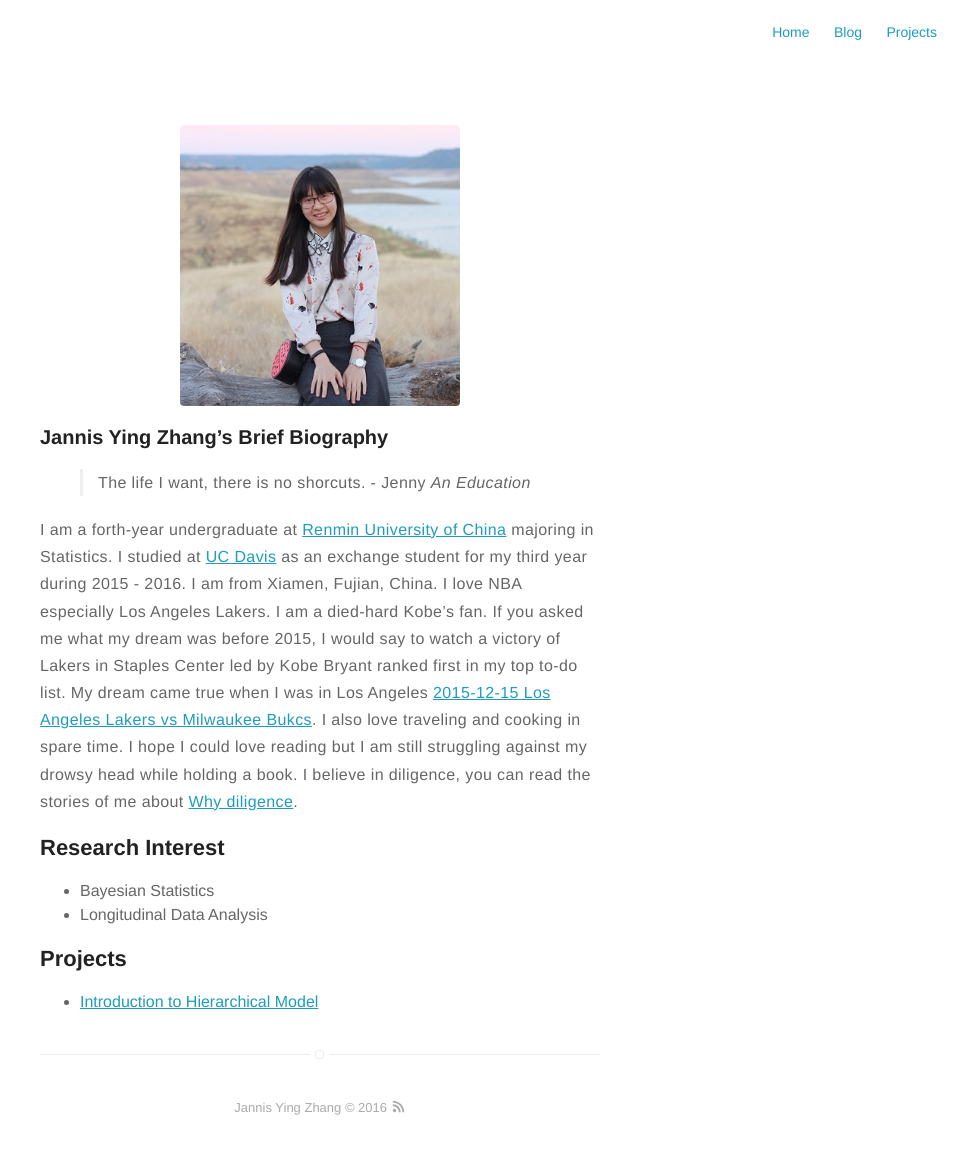
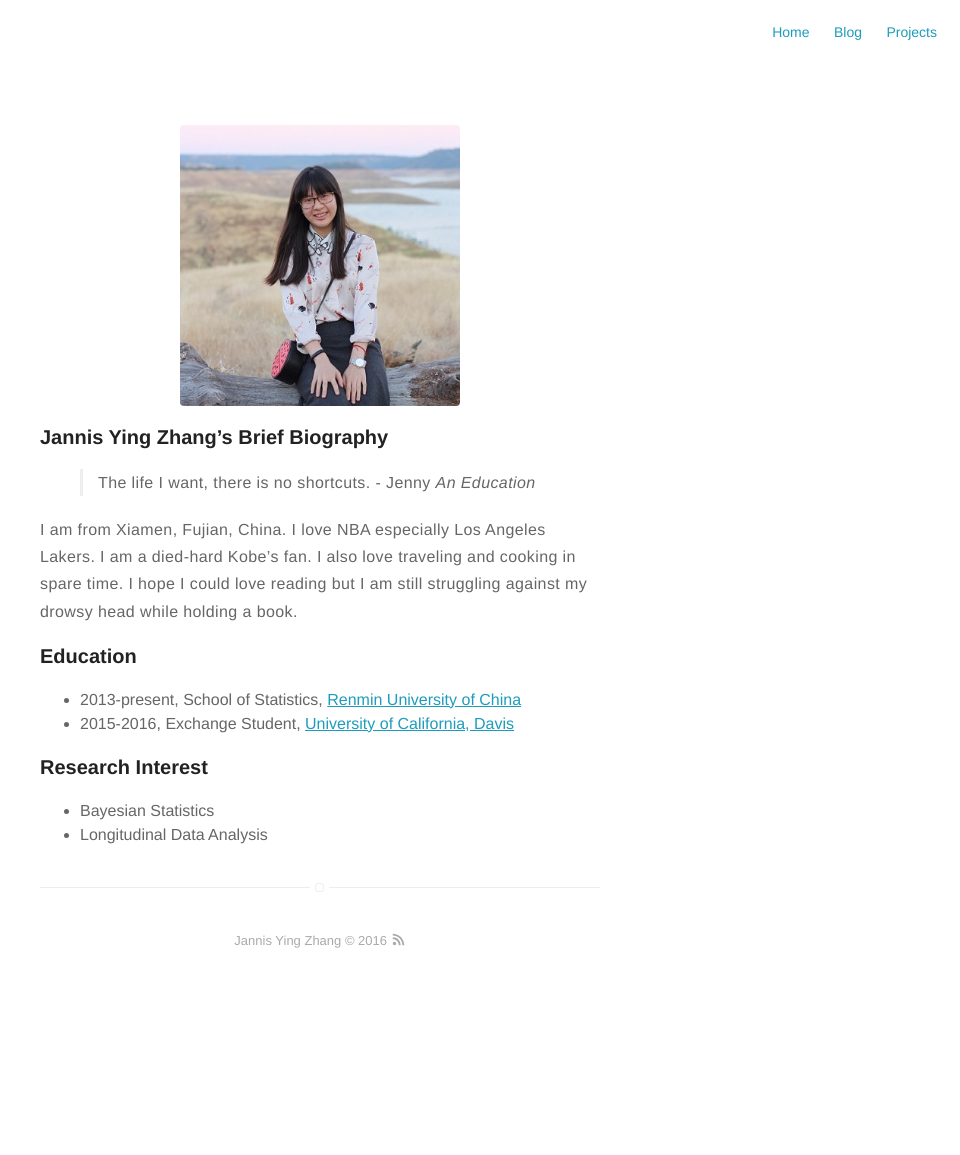
Before and after one commit to yingtostats/yingtostats.github.io, a Jekyll site: the page built from about.md, in a window 1280 px wide. Shown: the whole page, without its empty margins (320-1280 px from the left). Built offline with Jekyll 4.4.1, drawn with Linux system fonts in a browser that asks for light colours; after the commit the page ends 988 px from its top, so only the background shows below that.

Commit message:
git about

```diff
--- a/about.md
+++ b/about.md
@@ -5,26 +5,30 @@ layout: page
 ![Profile Image]({{ site.url }}/{{ site.picture }})
 
 ### Jannis Ying Zhang's Brief Biography
-
-
 <font size="3.5">
 <blockquote>
-<p>The life I want, there is no shorcuts. - Jenny <i>An Education</i> </p>
+<p>The life I want, there is no shortcuts. - Jenny <i>An Education</i> </p>
 </blockquote>
 </font>
 
+I am from Xiamen, Fujian, China. I love NBA especially Los Angeles Lakers. I am a died-hard Kobe's fan. I also love traveling and cooking in spare time. I hope I could love reading but I am still struggling against my drowsy head while holding a book.
 
-I am a forth-year undergraduate at [Renmin University of China](http://www.ruc.edu.cn/) majoring in Statistics. I studied at [UC Davis](http://www.ucdavis.edu) as an exchange student for my third year during 2015 - 2016. I am from Xiamen, Fujian, China. I love NBA especially Los Angeles Lakers. I am a died-hard Kobe's fan. If you asked me what my dream was before 2015, I would say to watch a victory of Lakers in Staples Center led by Kobe Bryant ranked first in my top to-do list. My dream came true when I was in Los Angeles [2015-12-15 Los Angeles Lakers vs Milwaukee Bukcs](https://www.youtube.com/watch?v=wPjBV70-TzE). I also love traveling and cooking in spare time. I hope I could love reading but I am still struggling against my drowsy head while holding a book. I believe in diligence, you can read the stories of me about [Why diligence](http://yingsight.com/tags/#Diligence).
+### Education
 
-<h2>Research Interest</h2>
+<ul class="skill-list">
+	<li>2013-present, School of Statistics, <a href="http://stat.ruc.edu.cn">Renmin University of China</a></li>
+	<li>2015-2016, Exchange Student, <a href="http://stat.ucdavis.edu">University of California, Davis</a></li>
+</ul>
+
+### Research Interest
 
 <ul class="skill-list">
 	<li>Bayesian Statistics</li>
 	<li>Longitudinal Data Analysis</li>
 </ul>
 
-<h2>Projects</h2>
+<!-- <h2>Projects</h2>
 
 <ul>
 	<li><a href="http://yingsight.com/hierarchical/">Introduction to Hierarchical Model</a></li>
-</ul>
+</ul> -->
```
